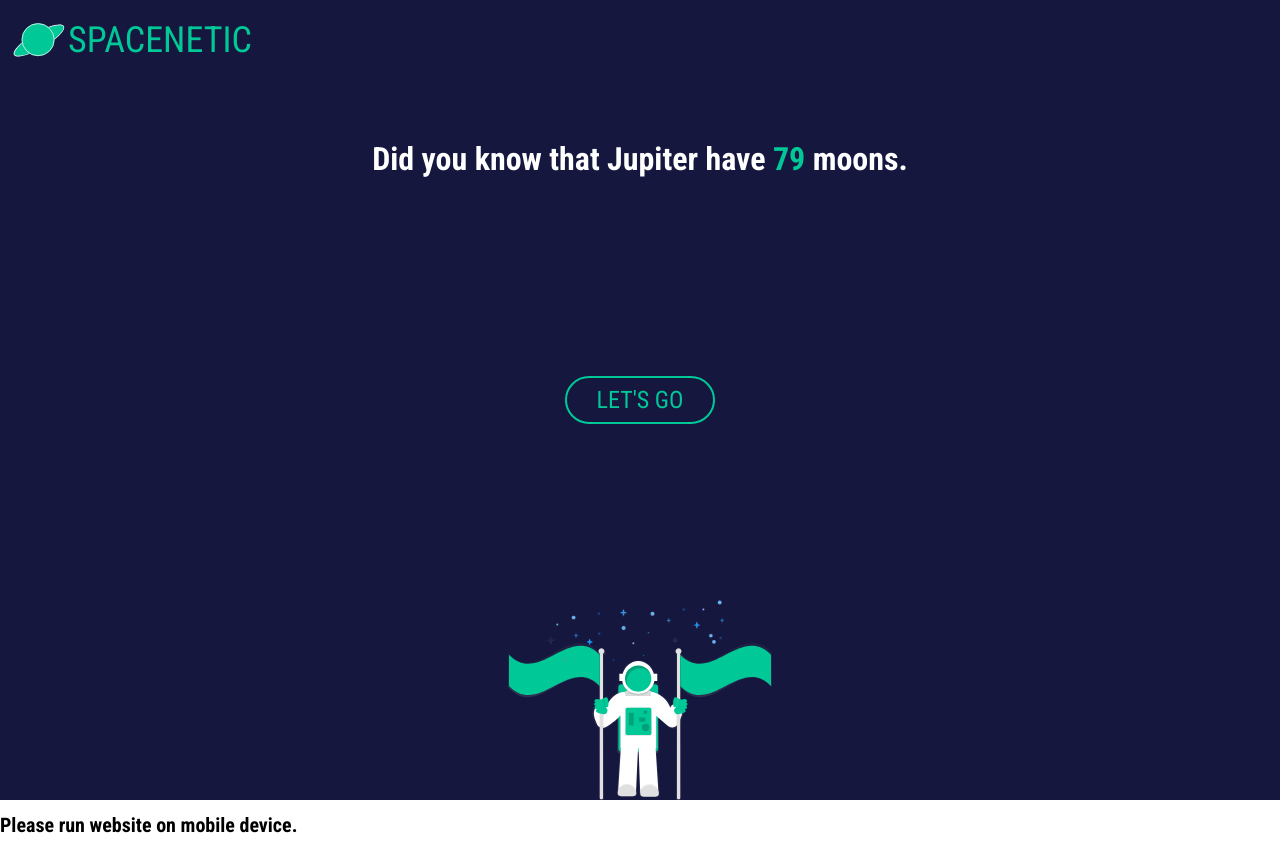
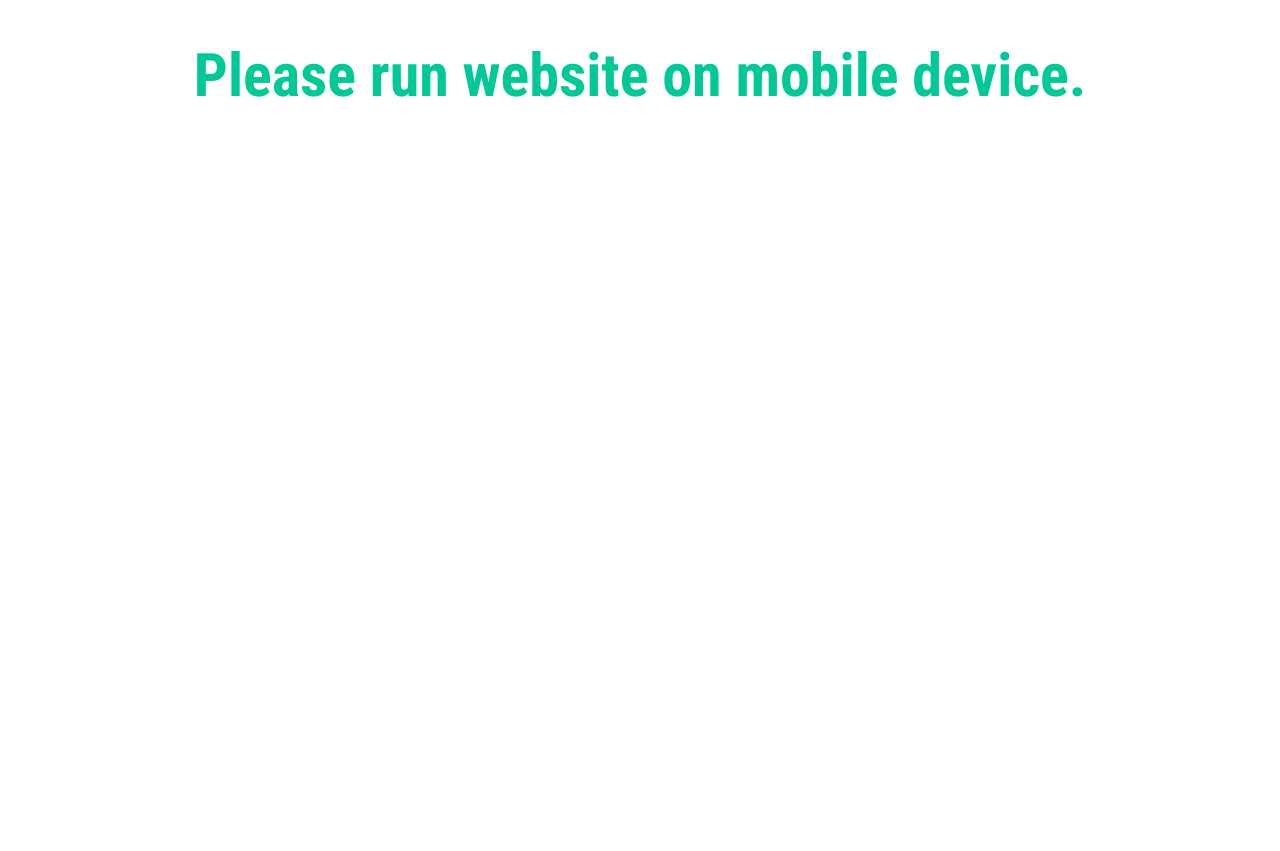
Before and after one commit to piotrglodek/spacenetic, a React (Create React App) app: page / in a window 1280 px wide. After the commit the page ends 800 px from the top, so only its background shows below. Built offline with nearby package versions, Linux system fonts and the light colour scheme.

Commit message:
imported created files

```diff
--- a/src/scss/index.scss
+++ b/src/scss/index.scss
@@ -2,8 +2,9 @@
 @import './theme';
 @import './reset';
 @import './animations';
-
 @import './app';
 @import './header';
 @import './main';
 @import './welcome';
+@import './rwd';
+@import './planet';
```
